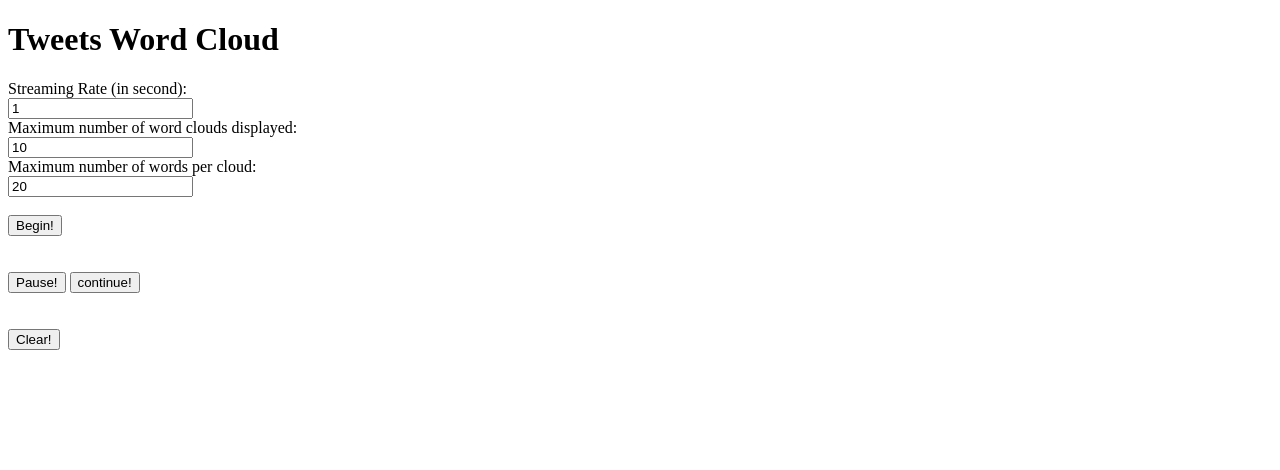
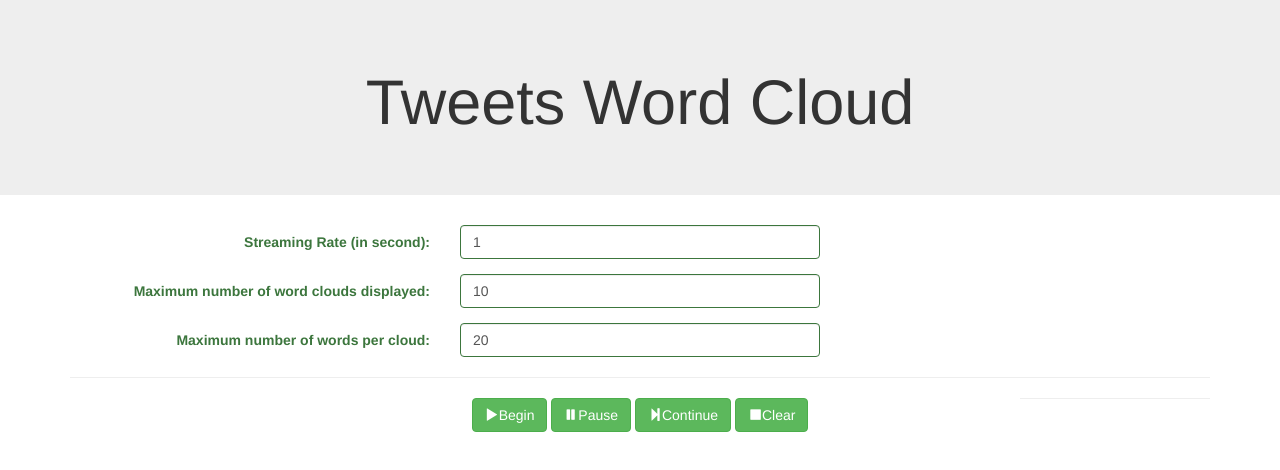
Before and after one commit to mryimings/ldsp_final_proj, a website: page views/index.html in a window 1280 px wide. Drawn offline with nearby package versions, Linux system fonts and the light colour scheme; some packages are replaced by stand-ins of ours; files whose address does not match are found by name.

Commit message:
bootstrap added

```diff
--- a/views/index.html
+++ b/views/index.html
@@ -1,5 +1,7 @@
 <!DOCTYPE html>
 <html lang="en">
+
+<link rel="stylesheet" href="//maxcdn.bootstrapcdn.com/bootstrap/3.3.4/css/bootstrap.min.css">
 
 <script src="https://ajax.googleapis.com/ajax/libs/angularjs/1.6.4/angular.js"></script>
 <script src="https://ajax.googleapis.com/ajax/libs/angularjs/1.6.4/angular-route.js"></script>
@@ -22,34 +24,69 @@
 </div>
 
 <div ng-app="wc_app" ng-controller="wc_controller">
-    <form tc_begin>
-        Streaming Rate (in second):<br>
-        <input type="number" ng-model="S_rate"><br>
-        Maximum number of word clouds displayed:<br>
-        <input type="number" ng-model="MAX_clouds"><br>
-        Maximum number of words per cloud:<br>
-        <input type="number" ng-model="MAX_words">
-        <br><br>
-        <button ng-click="begin()">Begin!</button>
-    </form>
+    <div class="container">
+        <form class="form-horizontal" role="form">
+            <div class="form-group has-success">
+            <label class="col-sm-4 control-label" for="steaming_rate">
+                Streaming Rate (in second):
+            </label>
+            <div class="col-sm-4">
+                <input type="number" ng-model="S_rate" class="form-control" id="steaming_rate">
+            </div>
+            </div>
+
+            <div class="form-group has-success">
+            <label class="col-sm-4 control-label" for="num_clouds">
+                Maximum number of word clouds displayed:
+            </label>
+            <div class="col-sm-4">
+                <input type="number" ng-model="MAX_clouds" class="form-control" id="num_clouds">
+            </div>
+            </div>
+
+            <div class="form-group has-success">
+                <label class="col-sm-4 control-label" for="num_words">
+                    Maximum number of words per cloud:
+                </label>
+                <div class="col-sm-4">
+                    <input type="number" ng-model="MAX_words" class="form-control" id="num_words">
+                </div>
+            </div>
 
 
-
-    <form tc_pause>
-        <br><br>
-        <button ng-click="pause()">Pause!</button>
-        <button ng-click="continue()">continue!</button>
-    </form>
+            <!--Streaming Rate (in second):<br>-->
+            <!--<input type="number" ng-model="S_rate"><br>-->
+            <!--Maximum number of word clouds displayed:<br>-->
+            <!--<input type="number" ng-model="MAX_clouds"><br>-->
+            <!--Maximum number of words per cloud:<br>-->
+            <!--<input type="number" ng-model="MAX_words">-->
+            <!--<br><br>-->
+            <!--<button ng-click="begin()">Begin!</button>-->
+            <hr>
+            <div class="col-md-8 col-sm-offset-2 text-center">
+                <button class="btn btn-success" ng-click="begin()">
+                    <span class="glyphicon glyphicon-play"></span>Begin
+                </button>
 
 
+                <button class="btn btn-success" ng-click="pause()">
+                    <span class="glyphicon glyphicon-pause"></span>Pause
+                </button>
+
+                <button class="btn btn-success" ng-click="continue()">
+                    <span class="glyphicon glyphicon-step-forward"></span>Continue
+                </button>
 
 
-    <form tc_stop>
-        <br><br>
-        <button ng-click="clear()">Clear!</button>
-    </form>
+                <button class="btn btn-success" ng-click="clear()">
+                    <span class="glyphicon glyphicon-stop"></span>Clear
+                </button>
+            </div>
+            <hr>
+        </form>
+    </div>
 
-</div>
+
 
 
 
@@ -57,10 +94,10 @@
 <script src="d3.js"></script>
 <script src="build/d3.layout.cloud.js"></script>
 
-<div ng-app="wc_app" ng-controller="wc_controller">
+<!--<div ng-app="wc_app" ng-controller="wc_controller">-->
 
+<!--</div>-->
 </div>
-
 
 
 </body>
```
